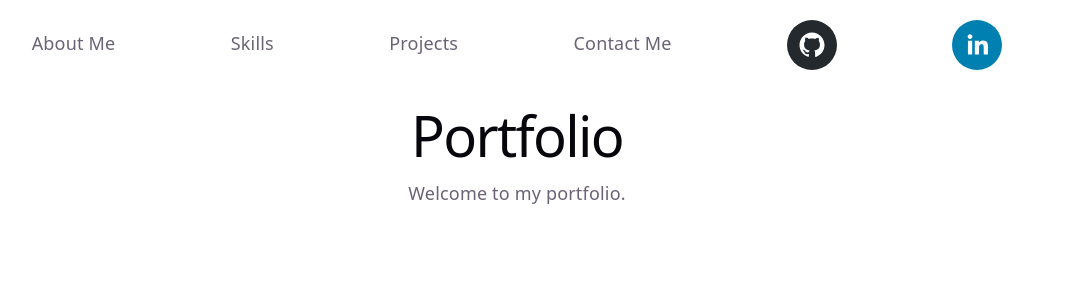
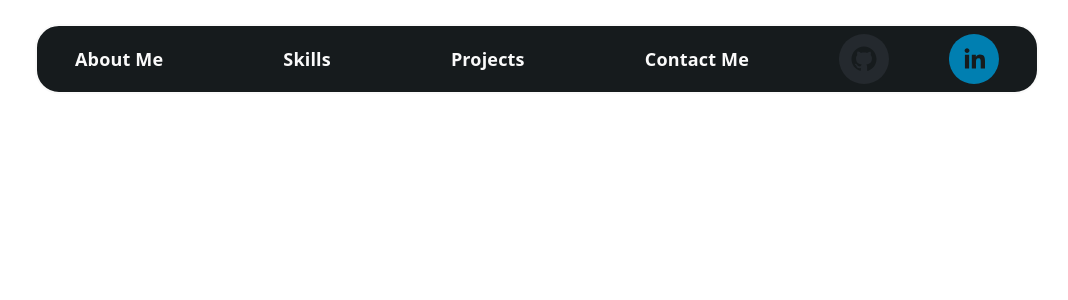
Before and after one commit to YJuDeAd/Portfolio, a React app: page / in a window 1280 px wide. Shown: the top 300 px of the page, without its empty margins (123-1191 px from the left). Built offline with nearby package versions, Linux system fonts and the light colour scheme; the HTML template or start-up script is replaced by a standard one.

Commit message:
Styled navbar and changes in aboutme

```diff
--- a/src/App.tsx
+++ b/src/App.tsx
@@ -1,6 +1,6 @@
 import Navbar from "./components/navbar.tsx";
 
-import Home from './pages/Home.tsx';
+import AboutMe from './pages/AboutMe.tsx';
 import Skills from './pages/Skills.tsx';
 import Projects from './pages/Projects.tsx';
 import Contact from './pages/Contact.tsx';
@@ -10,7 +10,7 @@ function App() {
     <>
       <Navbar />
       <main>
-        <section id="home"><Home /></section>
+        <section id="aboutMe"><AboutMe /></section>
         <section id="skills"><Skills /></section>
         <section id="projects"><Projects /></section>
         <section id="contact"><Contact /></section>
--- a/src/components/navbar.tsx
+++ b/src/components/navbar.tsx
@@ -2,16 +2,16 @@ import { SocialIcon } from 'react-social-icons'
 
 function navbar() {
   return (
-    <nav className="m-5 flex">
-      <a className='pt-2.5 pb-2.5 flex-auto' href="#home">About Me</a>
-      <a className='pt-2.5 pb-2.5 flex-auto' href="#skills">Skills</a>
-      <a className='pt-2.5 pb-2.5 flex-auto' href="#projects">Projects</a>
-      <a className='pt-2.5 pb-2.5 flex-auto' href="#contact">Contact Me</a>
+    <nav className="fixed top-1 left-1/2 -translate-x-1/2 z-50 m-5 flex flex-row items-center gap-15 p-2 bg-mist-900 border-2 border-neutral-50 rounded-3xl">
+      <a className='whitespace-nowrap p-2.5 mr-5 ml-5 font-bold text-neutral-50 hover:underline' href="#aboutMe">About Me</a>
+      <a className='p-2.5 mr-5 ml-5 font-bold text-neutral-50 hover:underline' href="#skills">Skills</a>
+      <a className='p-2.5 mr-5 ml-5 font-bold text-neutral-50 hover:underline' href="#projects">Projects</a>
+      <a className='whitespace-nowrap p-2.5 mr-5 ml-5 font-bold text-neutral-50 hover:underline' href="#contact">Contact Me</a>
 
-      <div className='flex-auto'>
+      <div>
         <SocialIcon url="https://github.com/YJuDeAd" />
       </div>
-      <div className='flex-auto'>
+      <div className='mr-5 pr-2.5'>
         <SocialIcon url="https://www.linkedin.com/in/punya-arora-/" />
         </div>
     </nav>
--- a/src/index.css
+++ b/src/index.css
@@ -50,18 +50,6 @@ body {
   }
 }
 
-#root {
-  width: 1126px;
-  max-width: 100%;
-  margin: 0 auto;
-  text-align: center;
-  border-inline: 1px solid var(--border);
-  min-height: 100svh;
-  display: flex;
-  flex-direction: column;
-  box-sizing: border-box;
-}
-
 body {
   margin: 0;
 }
--- /dev/null
+++ b/src/pages/AboutMe.tsx
@@ -0,0 +1,14 @@
+function Home() {
+  return (
+    <main className="min-h-screen w-full flex flex-col items-center justify-center text-neutral-50 px-4">
+      <p className="text-5xl text-bold font-[500] p-4">
+        Hi, I'm Punya Arora.
+      </p>
+      <p className="text-5xl text-bold font-[500] p-4">
+        Software developer building tools, systems, and experiences
+      </p>
+    </main>
+  );
+}
+
+export default Home;
--- a/src/pages/Home.tsx
+++ /dev/null
@@ -1,10 +0,0 @@
-function Home() {
-  return (
-    <main>
-      <h1>Portfolio</h1>
-      <p>Welcome to my portfolio.</p>
-    </main>
-  );
-}
-
-export default Home;
```
